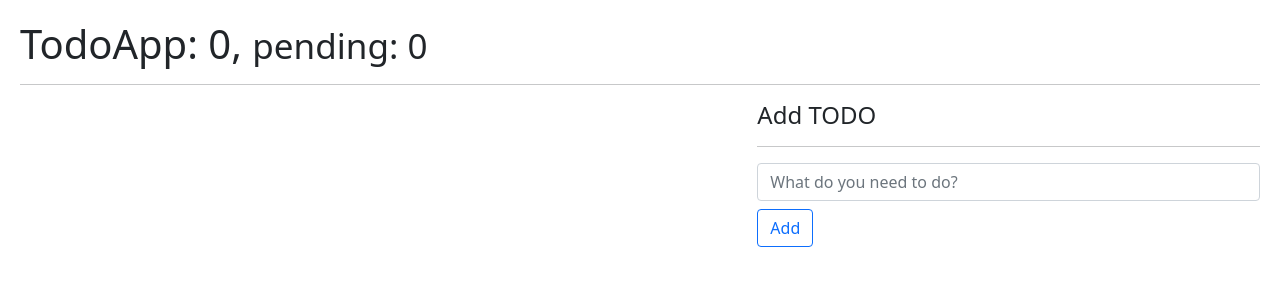
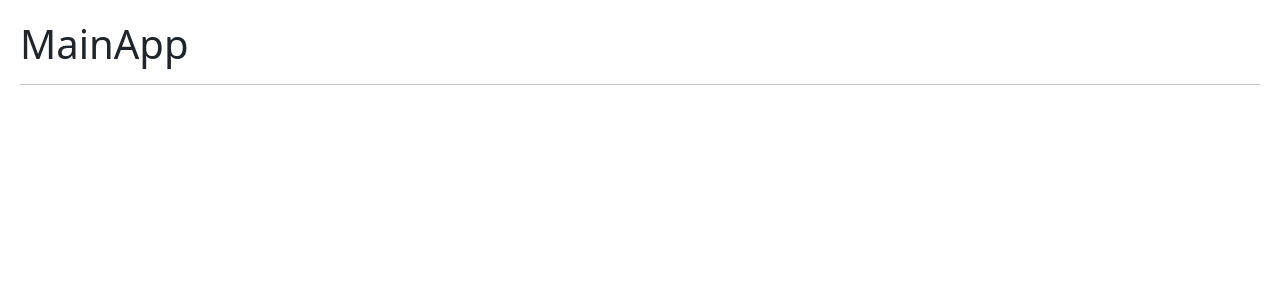
Before and after one commit to lauraportillo/hook-app, a React (Create React App) app: page / in a window 1280 px wide. Shown: the top 300 px of the page. Built offline with nearby package versions, Linux system fonts and the light colour scheme; the HTML template or start-up script is replaced by a standard one.

Commit message:
add usecontext section

```diff
--- /dev/null
+++ b/src/09-useContext/MainApp.js
@@ -0,0 +1,11 @@
+
+const MainApp = () => {
+    return (
+        <>
+            <h1>MainApp</h1>
+            <hr />
+        </>
+    )
+}
+
+export default MainApp;
--- a/src/App.js
+++ b/src/App.js
@@ -1,6 +1,5 @@
 //React
 import React from 'react';
-import TodoApp from './08-useReducer/TodoApp';
 //Components
 // import CounterApp from './01-useState/CounterApp';
 // import CounterWithCustomHook from './01-useState/CounterWithCustomHook';
@@ -14,6 +13,8 @@
 // import CallbackHook from './06-memos/CallbackHook';
 // import { Padre } from './07-tarea-memo/Padre';
 // import './08-useReducer/intro-reducer';
+// import TodoApp from './08-useReducer/TodoApp';
+import MainApp from './09-useContext/MainApp';
 
 //Style
 import './stylesheets/App.css';
@@ -33,7 +34,8 @@
       {/* <MemoHook /> */}
       {/* <CallbackHook /> */}
       {/* <Padre /> */}
-      <TodoApp />
+      {/* <TodoApp /> */}
+      <MainApp />
     </>
 
   )
```
Also changed, not shown: src/09-useContext/AboutPage.js (added, +11 -0 lines), src/09-useContext/HomePage.js (added, +11 -0 lines), src/09-useContext/LoginPage.js (added, +11 -0 lines).
